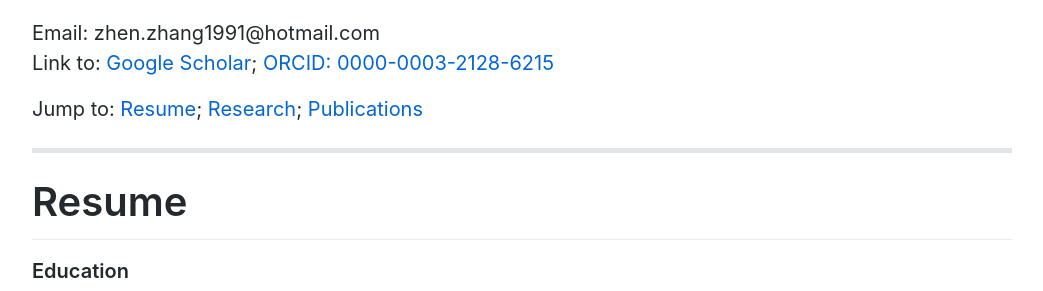
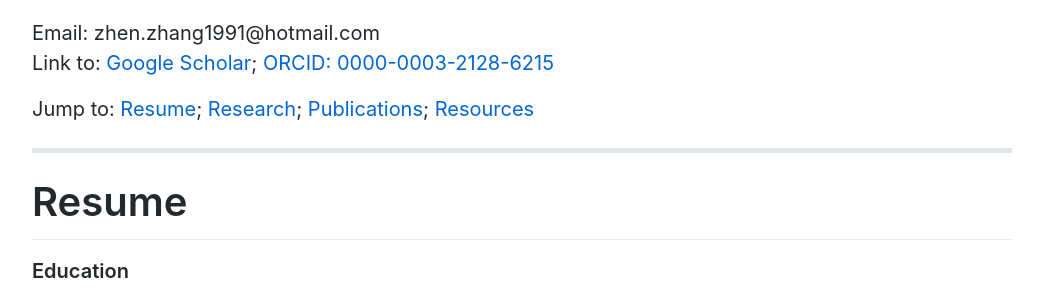
Before and after one commit to zhenzhang1991/zhenzhang1991.github.io, a Jekyll site: the page built from index.md, in a window 1280 px wide and 900 px high. Shown: the part 259-550 px from the top of the window, without its empty margins (118-1161 px from the left). Built offline with Jekyll 4.4.1, drawn with Linux system fonts in a browser that asks for light colours; comment, search, counter and statistics services are not loaded; some of the changed text lies outside the part shown.

Commit message:
Update index.md

```diff
--- a/index.md
+++ b/index.md
@@ -8,7 +8,7 @@ Email: zhen.zhang1991@hotmail.com <br>
 Link to: [Google Scholar](https://scholar.google.com/citations?user=xlcoVIUAAAAJ&hl=en);
 [ORCID: 0000-0003-2128-6215](https://orcid.org/0000-0003-2128-6215)
 
-Jump to: [Resume](#resume); [Research](#research-highlights); [Publications](#publications)
+Jump to: [Resume](#resume); [Research](#research-highlights); [Publications](#publications); [Resources](#resources)
 * * *
 
 # Resume
@@ -89,3 +89,7 @@ glasses. [Scripta Materialia, 225, 115159 (2023).](https://www.sciencedirect.com
 spectroscopy. [ISIJ International, 56, 828 (2016).](https://doi.org/10.2355/isijinternational.ISIJINT-2015-600)
 
 * * *
+
+# Resources
+
+[linkto something](https://doi.org/10.2355/isijinternational.ISIJINT-2015-600)
```
